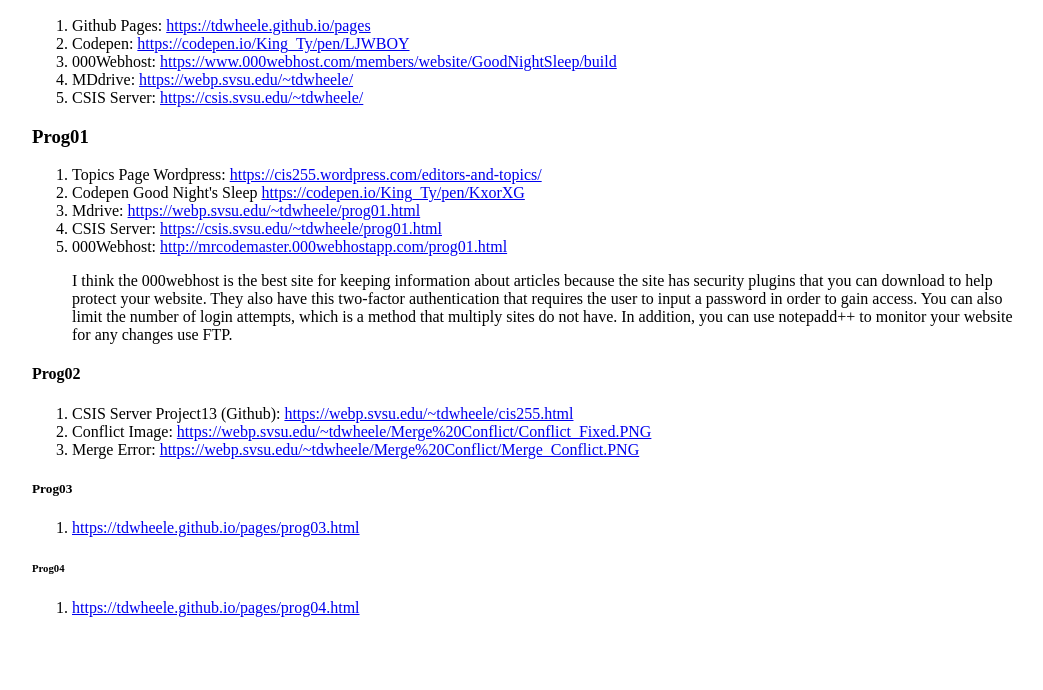
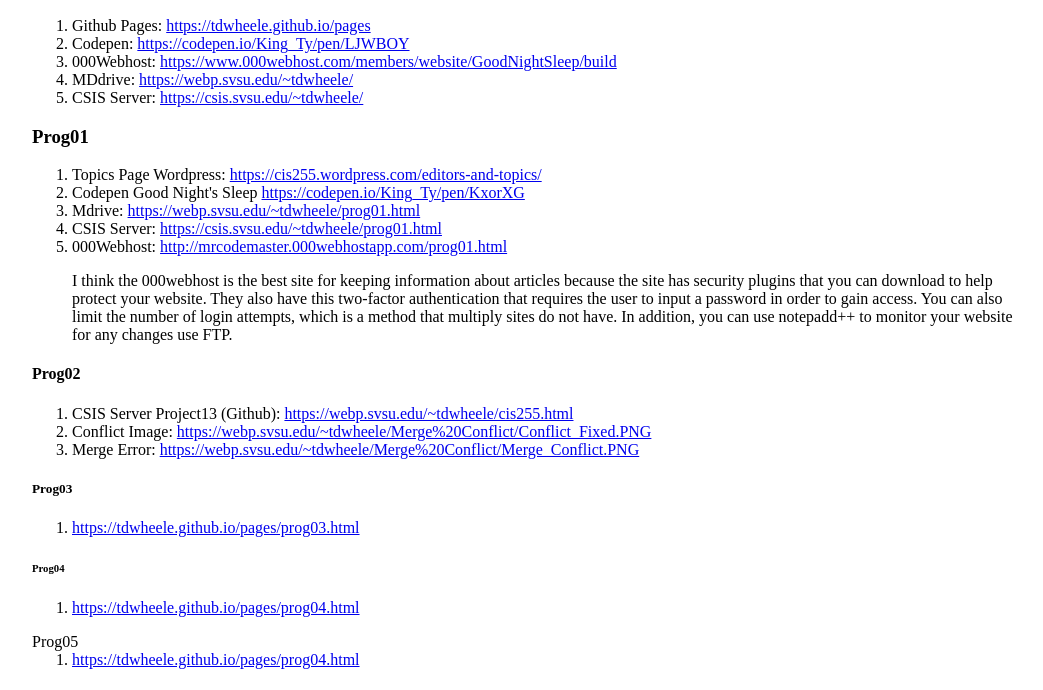
Before and after one commit to tdwheele/pages, a plain HTML site: page index.html in a window 1280 px wide. Shown: the part 110-800 px from the top of the page, without its empty margins (108-1151 px from the left). Drawn offline with Linux system fonts and the light colour scheme.

Commit message:
Update index.html

```diff
--- a/index.html
+++ b/index.html
@@ -106,5 +106,16 @@
 
      </ol>
      </section>
+
+	<section>
+	<header>
+	<h7>Prog05</h7>
+	     </header>
+    <ol>
+     <li> <a target ='_blank' href= "https://tdwheele.github.io/pages/prog05.html">
+	  https://tdwheele.github.io/pages/prog04.html</a></li>
+
+     </ol>
+     </section>
     </body>
   </html>
```
